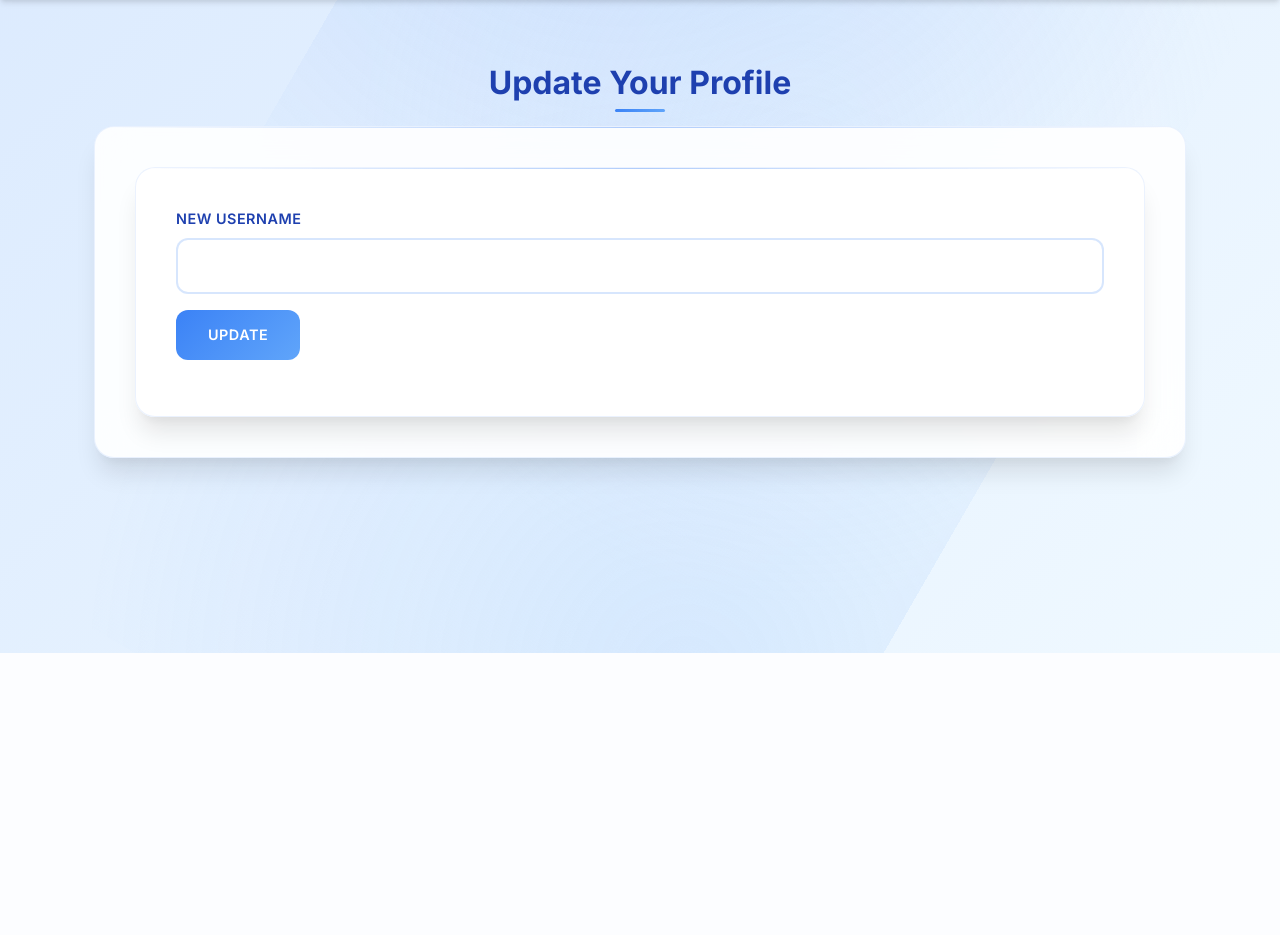
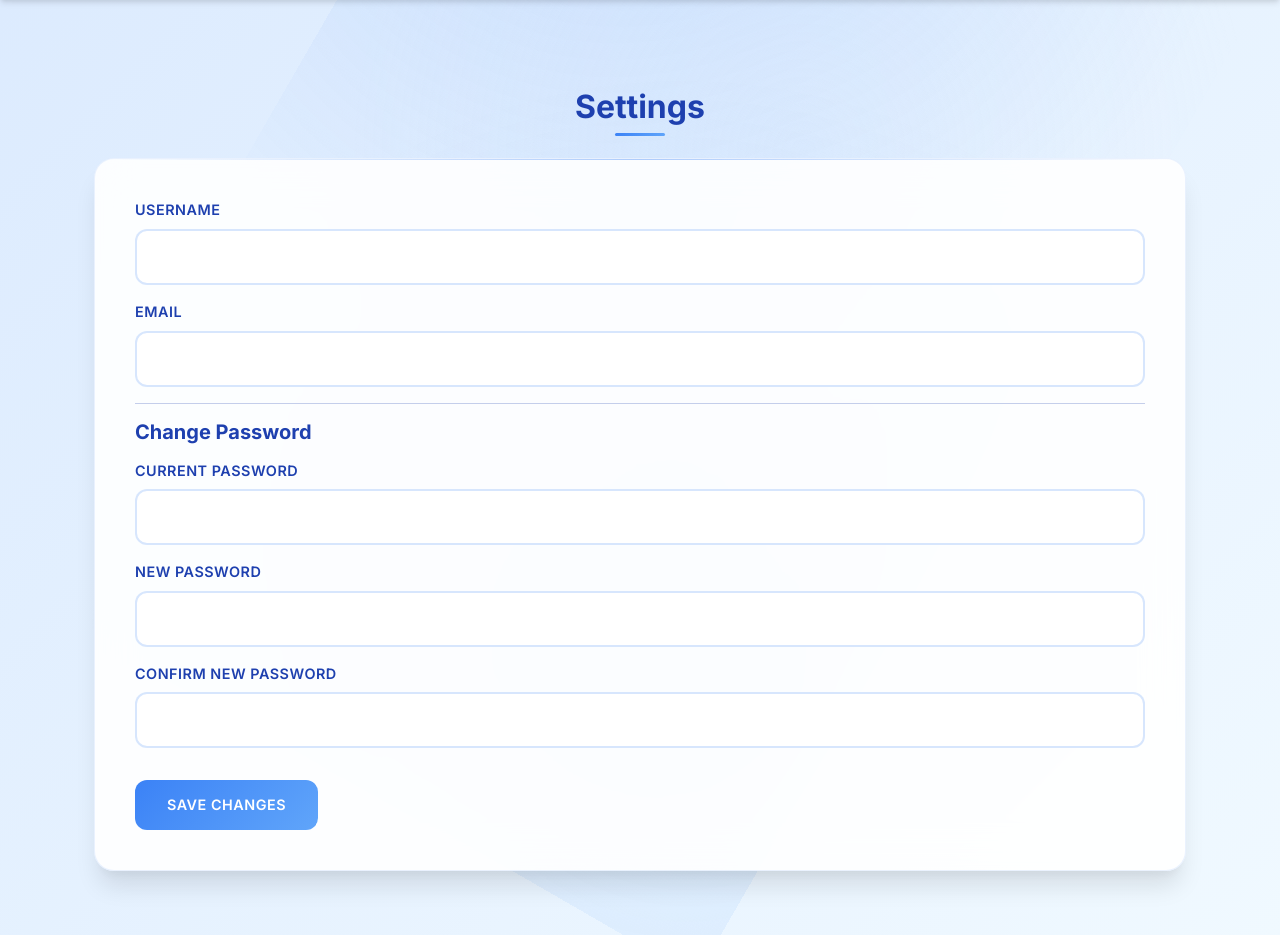
Before and after one commit to codingburgas/2425-11-g-pp-student-practices-assignment-team9, a Flask app: template My_path_team9/student/templates/settings.html in a window 1280 px wide. Shown: the part 147-1082 px from the top of the page. Before the commit the page ends 800 px from the top, so only its background shows below. Run offline with Flask 3, Linux system fonts and the light colour scheme; the template is opened without the code that fills it: values that come from a table or form of the project are taken from there, others are empty; some libraries are stand-ins or nearby versions.

Commit message:
Create change password and email feature

```diff
--- a/My_path_team9/student/forms.py
+++ b/My_path_team9/student/forms.py
@@ -1,7 +1,7 @@
 from flask_wtf import FlaskForm
 from wtforms import RadioField, SelectField, SelectMultipleField, widgets, SubmitField
 from wtforms import StringField, PasswordField, SubmitField
-from wtforms.validators import DataRequired, Length, EqualTo
+from wtforms.validators import DataRequired, Length, EqualTo, Email, Optional
 from wtforms.validators import URL
 
 class MultiCheckboxField(SelectMultipleField):
@@ -114,9 +114,15 @@ class SurveyForm(FlaskForm):
 
 
 class SettingsForm(FlaskForm):
-    username = StringField('New Username', validators=[DataRequired(), Length(min=3, max=64)])
-    submit = SubmitField('Update')
-
+    username = StringField('Username', validators=[DataRequired()])
+    email = StringField('Email', validators=[DataRequired(), Email()])
+    current_password = PasswordField('Current Password', validators=[Optional()])
+    new_password = PasswordField('New Password', validators=[Optional()])
+    confirm_password = PasswordField('Confirm New Password', validators=[
+        Optional(),
+        EqualTo('new_password', message='Passwords must match')
+    ])
+    submit = SubmitField('Save Changes')
 class VideoSubmissionForm(FlaskForm):
     video_link = StringField('Video Link', validators=[
         DataRequired(), URL(), Length(max=500)
--- a/My_path_team9/student/templates/settings.html
+++ b/My_path_team9/student/templates/settings.html
@@ -1,26 +1,60 @@
-{% extends "base.html" %}
+{% extends 'base.html' %}
 
-{% block title %}Profile Settings{% endblock %}
+{% block title %}Settings{% endblock %}
 
 {% block content %}
-<div class="container">
-    <h2 class="mb-4">Update Your Profile</h2>
-    <div class="card">
-        <form method="POST" action="">
-            {{ form.hidden_tag() }}
+<div class="container mt-4">
+  <h2>Settings</h2>
 
-            <div class="mb-3">
-                <label for="username" class="form-label">New Username</label>
-                {{ form.username(class="form-control", id="username") }}
-                {% for error in form.username.errors %}
-                    <div class="text-danger">{{ error }}</div>
-                {% endfor %}
-            </div>
+  <!-- Flash messages -->
+  {% with messages = get_flashed_messages(with_categories=true) %}
+    {% if messages %}
+      {% for category, message in messages %}
+        <div class="alert alert-{{ category }} alert-dismissible fade show" role="alert">
+          {{ message }}
+          <button type="button" class="btn-close" data-bs-dismiss="alert" aria-label="Close"></button>
+        </div>
+      {% endfor %}
+    {% endif %}
+  {% endwith %}
 
-            <div class="mb-3">
-                {{ form.submit(class="btn btn-primary") }}
-            </div>
-        </form>
+  <form method="POST">
+    {{ form.hidden_tag() }}
+
+    <div class="mb-3">
+      {{ form.username.label(class="form-label") }}
+      {{ form.username(class="form-control") }}
     </div>
+
+    <div class="mb-3">
+      {{ form.email.label(class="form-label") }}
+      {{ form.email(class="form-control") }}
+    </div>
+
+    <hr>
+
+    <h5>Change Password</h5>
+    <div class="mb-3">
+      {{ form.current_password.label(class="form-label") }}
+      {{ form.current_password(class="form-control") }}
+    </div>
+    <div class="mb-3">
+      {{ form.new_password.label(class="form-label") }}
+      {{ form.new_password(class="form-control") }}
+    </div>
+    <div class="mb-3">
+      {{ form.confirm_password.label(class="form-label") }}
+      {{ form.confirm_password(class="form-control") }}
+    </div>
+
+    <button type="submit" class="btn btn-primary mt-3">{{ form.submit.label.text }}</button>
+  </form>
 </div>
 {% endblock %}
+{% with messages = get_flashed_messages(with_categories=true) %}
+  {% if messages %}
+    {% for category, message in messages %}
+      <div class="alert alert-{{ category }}">{{ message }}</div>
+    {% endfor %}
+  {% endif %}
+{% endwith %}
```
Also changed, not shown: My_path_team9/student/routes.py (+29 -8 lines).
